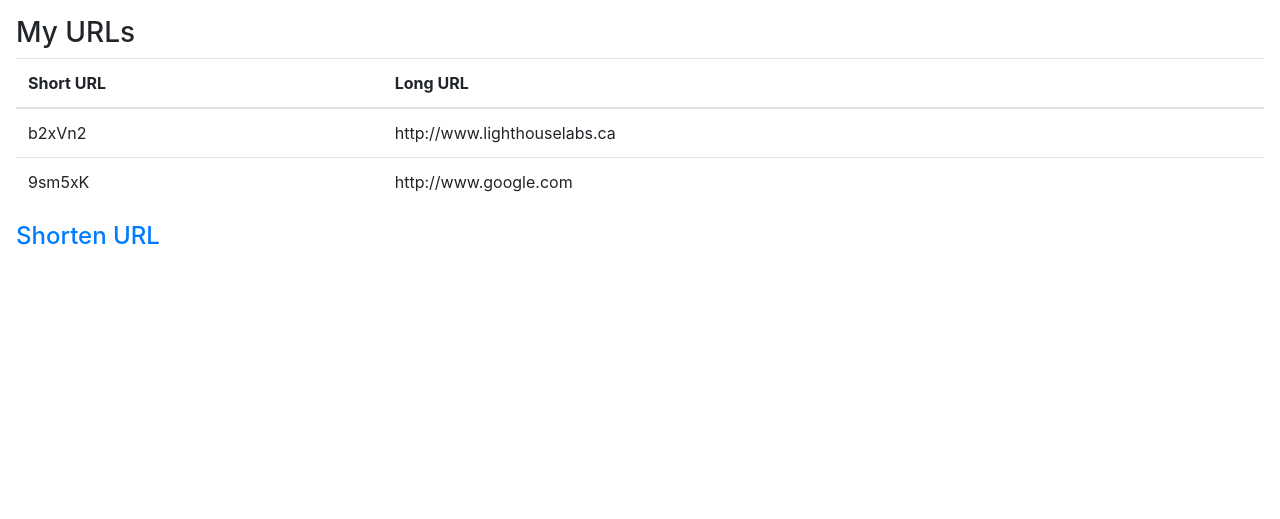
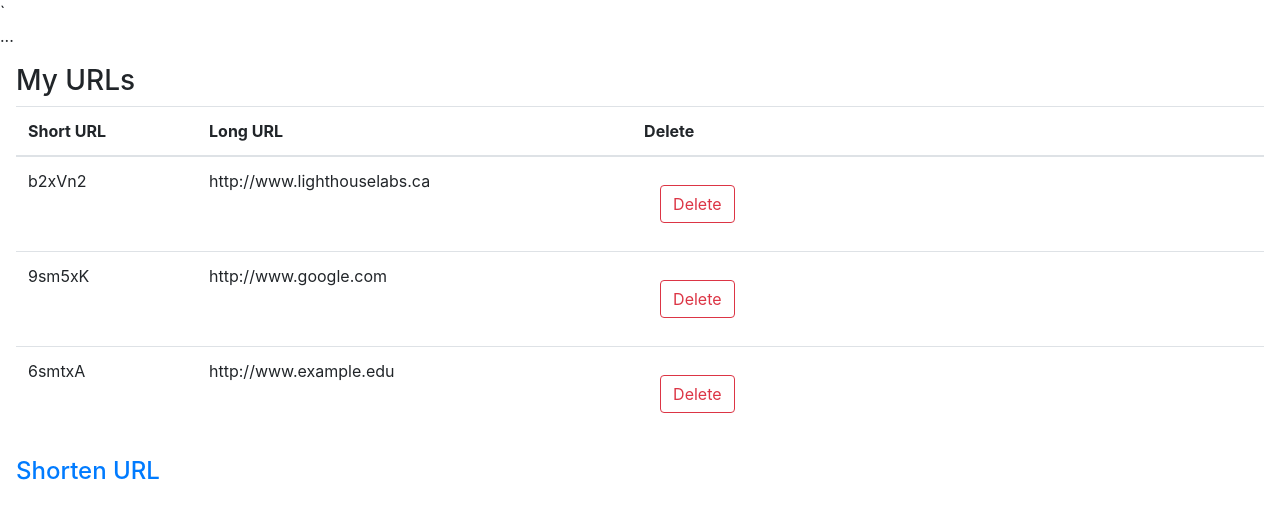
Before and after one commit to Nidz01/tinyapp, a Node server app: page /urls in a window 1280 px wide. Shown: the part 56-575 px from the top of the page. Run offline with Node 20, Linux system fonts and the light colour scheme; some libraries are stand-ins or nearby versions.

Commit message:
Added delete button and its functionality

```diff
--- a/express_server.js
+++ b/express_server.js
@@ -13,7 +13,8 @@ const generateRandomString = function() {
 
 const urlDatabase = {
   "b2xVn2": "http://www.lighthouselabs.ca",
-  "9sm5xK": "http://www.google.com"
+  "9sm5xK": "http://www.google.com",
+  "6smtxA": "http://www.example.edu"
 };
 
 // homepage
@@ -70,6 +71,13 @@ app.post("/urls", (req, res) => {
   res.send("Ok");         // Respond with 'Ok' (we will replace this)
 });
 
+// Delete the shortURL
+app.post("/urls/:shortURL/delete", (req, res) => {
+  let shortURL = req.params.shortURL;
+  delete urlDatabase[shortURL];
+res.redirect('/urls');
+});
+
 app.listen(PORT, () => {
   console.log(`Example app listening on port ${PORT}!`);
 });
--- a/package.json
+++ b/package.json
@@ -4,6 +4,7 @@
   "description": "",
   "main": "index.js",
   "scripts": {
+   "start": "./node_modules/.bin/nodemon -L express_server.js",
     "test": "echo \"Error: no test specified\" && exit 1"
   },
   "repository": {
@@ -21,5 +22,8 @@
     "body-parser": "^1.19.0",
     "ejs": "^3.1.3",
     "express": "^4.17.1"
+  },
+  "devDependencies": {
+    "nodemon": "^2.0.4"
   }
 }
--- a/views/urls_index.ejs
+++ b/views/urls_index.ejs
@@ -9,7 +9,8 @@
   <title>TinyApp</title>
 </head>
 <body>
-  <%- include('partials/_header.ejs'); %>
+  <%- include('partials/_header.ejs'); %>`
+  <form method="POST" action="/urls/9sm5xK/delete">...</form>
   <main style="margin: 1em;">
     <h3>My URLs</h3>
     <table class="table">
@@ -17,6 +18,7 @@
         <tr>
           <th scope="col">Short URL</th>
           <th scope="col">Long URL</th>
+          <th scope="col">Delete</th>
         </tr>
       </thead>
       <tbody>
@@ -24,6 +26,7 @@
           <tr>
             <td><%= url %></td>
             <td><%= urls[url] %></td>
+            <td><form method="POST" action="/urls/<%= url %>/delete" style="width: 300px; margin: 1em"><button type="Delete" class="btn btn-outline-danger">Delete</button></form></td>
           </tr>
         <% } %>
       </tbody>
```
Also changed, not shown: 1 other file.
